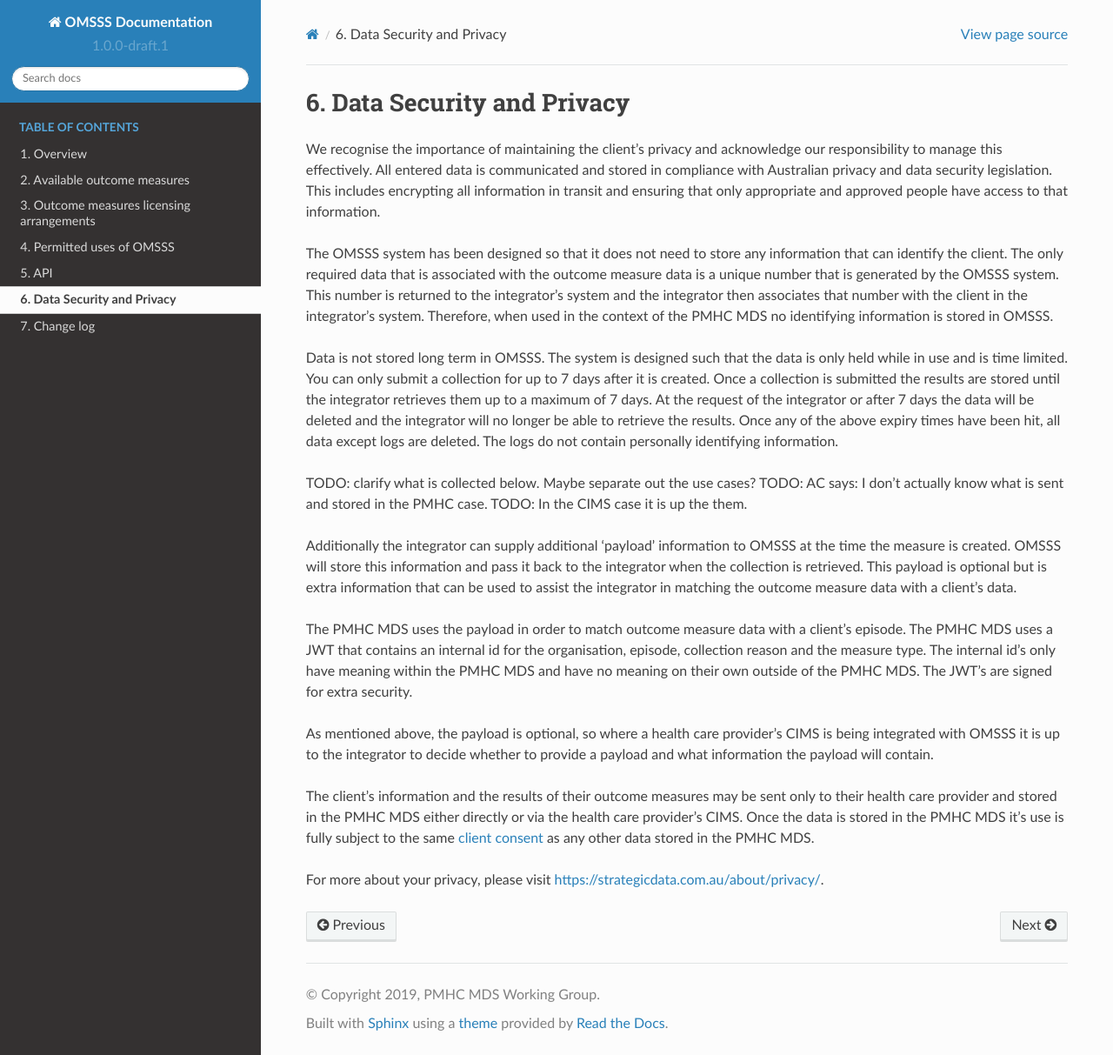
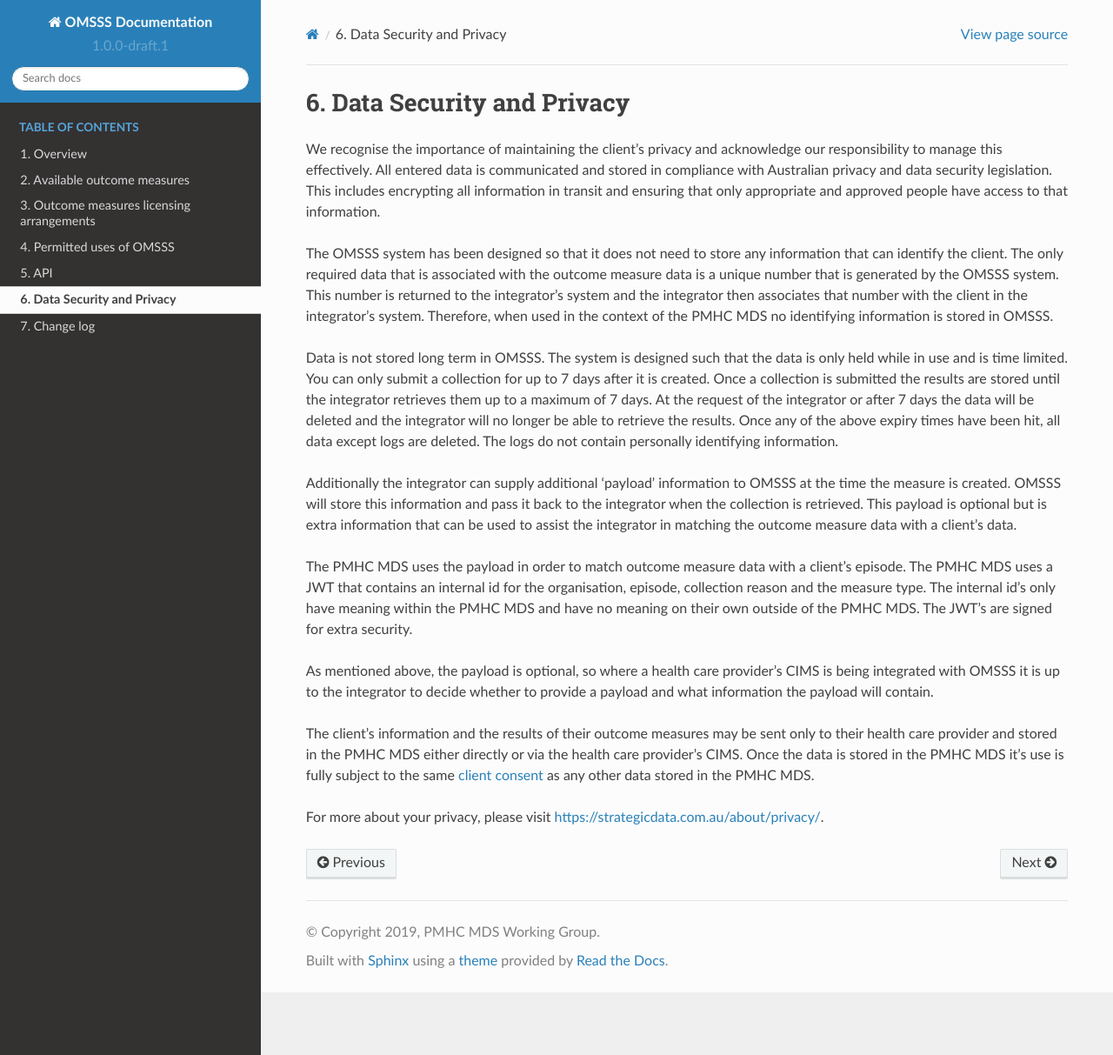
Before and after one commit to logicly-au/docs.omsss.online, a Sphinx documentation site: the page built from doc/data-security-privacy.rst, in a window 1280 px wide and 1213 px high. Shown: the whole window at 87% size. Built offline with Sphinx 7.4.7 and the Read the Docs theme 2.0.0, drawn with Linux system fonts in a browser that asks for light colours.

Commit message:
Removing TODOs

```diff
--- a/doc/data-security-privacy.rst
+++ b/doc/data-security-privacy.rst
@@ -26,10 +26,6 @@ and the integrator will no longer be able to retrieve the results. Once any of
 the above expiry times have been hit, all data except logs are deleted. The
 logs do not contain personally identifying information.
 
-TODO: clarify what is collected below. Maybe separate out the use cases?
-TODO: AC says: I don't actually know what is sent and stored in the PMHC case.
-TODO: In the CIMS case it is up the them.
-
 Additionally the integrator can supply additional 'payload' information to OMSSS
 at the time the measure is created. OMSSS will store this information and pass it
 back to the integrator when the collection is retrieved. This payload is optional
--- a/doc/overview.rst
+++ b/doc/overview.rst
@@ -1,6 +1,4 @@
 .. _overview:
-
-TODO: AC to review
 
 Overview
 ========
```
Also changed, not shown: other parts of doc/overview.rst (+2 -2 lines).
